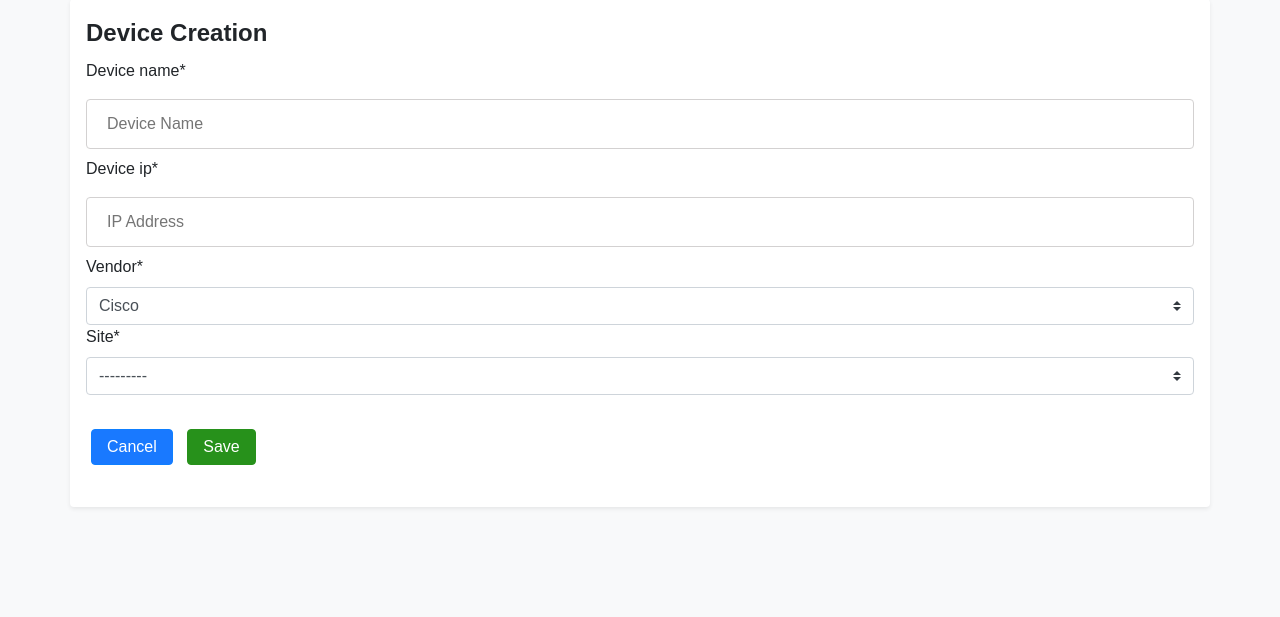
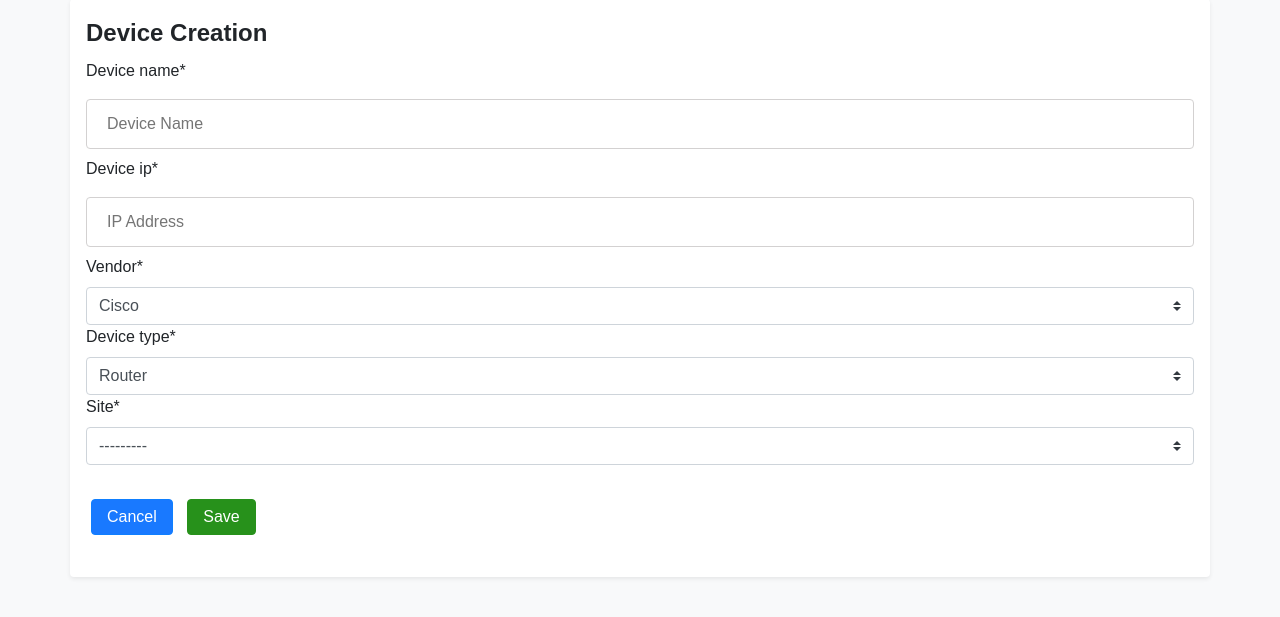
Before and after one commit to Franciscosencion/AutoNetWebPublic, a Django app: page /create_device/ in a window 1280 px wide. Shown: the part 57-674 px from the top of the page. Run offline with Django 3.2, Linux system fonts and the light colour scheme; a user stored in the database is signed in; data comes from the database, SQL or seed files in the repository; both versions use the stored data as it was after the commit; some libraries are stand-ins or nearby versions.

Commit message:
added device_type field to forms and device model

```diff
--- a/main_app/forms.py
+++ b/main_app/forms.py
@@ -33,7 +33,7 @@ class DeviceForm(forms.ModelForm):
 
     class Meta():
         model = Devices
-        fields = ('device_name', 'device_ip', 'vendor',
+        fields = ('device_name', 'device_ip', 'vendor', 'device_type',
                     'site')
         widgets = {
                     'device_name': forms.TextInput(attrs={
@@ -42,6 +42,8 @@ class DeviceForm(forms.ModelForm):
                     'class':'textinputclass', 'placeholder': 'IP Address'}),
                     'vendor':forms.Select(attrs={
                     'class':'mycustom-select', 'id':'vendor-select'}),
+                    'device_type':forms.Select(attrs={
+                    'class':'mycustom-select', 'id':'device-type-select'}),
                     'site':forms.Select(attrs={
                     'class':'mycustom-select', 'id':'site-select'}),
         }
--- a/main_app/models.py
+++ b/main_app/models.py
@@ -26,10 +26,8 @@ class Sites(models.Model):
         return reverse('main_app:sitesdetail', kwargs={'pk': self.pk})
 
 class Devices(models.Model):
-    VENDOR_LIST = (('C', 'Cisco'),
-                                    ('J', 'Juniper'),
-                                    ('A', 'Arista'),
-                                    )
+    VENDOR_LIST = (('C', 'Cisco'), ('J', 'Juniper'), ('A', 'Arista'))
+    DEVICE_TYPES = (('R', 'Router'), ('S', 'Switch'), ('F', 'Firewall'))
     device_name = models.CharField(max_length=100)
     device_ip = models.GenericIPAddressField()
     device_model = models.CharField(max_length=100, null=True, blank=True)
@@ -40,6 +38,8 @@ class Devices(models.Model):
                             editable=False)
     vendor = models.CharField(choices=VENDOR_LIST, max_length=10,
                                                 default=VENDOR_LIST[0])
+    device_type = models.CharField(choices=DEVICE_TYPES, max_length=10,
+                                                default=DEVICE_TYPES[0])
     site = models.ForeignKey(Sites,
                             on_delete=models.CASCADE,
                             related_name = 'devices',
--- a/main_app/static/css/form.css
+++ b/main_app/static/css/form.css
@@ -177,7 +177,6 @@
   color: #757575;
   font-size: 14px;
   background-clip: padding-box;
-
 }
 
 .ctable thead {
--- a/main_app/templates/main_app/sites_detail.html
+++ b/main_app/templates/main_app/sites_detail.html
@@ -11,7 +11,7 @@
       <button class="btn-class" id="btn-delete" type="submit">Delete</button>
     </a>
   </div>
-  <h2>Site Details:</h2>
+  <h2>Site Details</h2>
   <br>
   <table id="device-table1">
     <table class="ctable ctable-noSideBorder">
```
Also changed, not shown: db.sqlite3, main_app/migrations/0026_devices_device_type.py (added).
